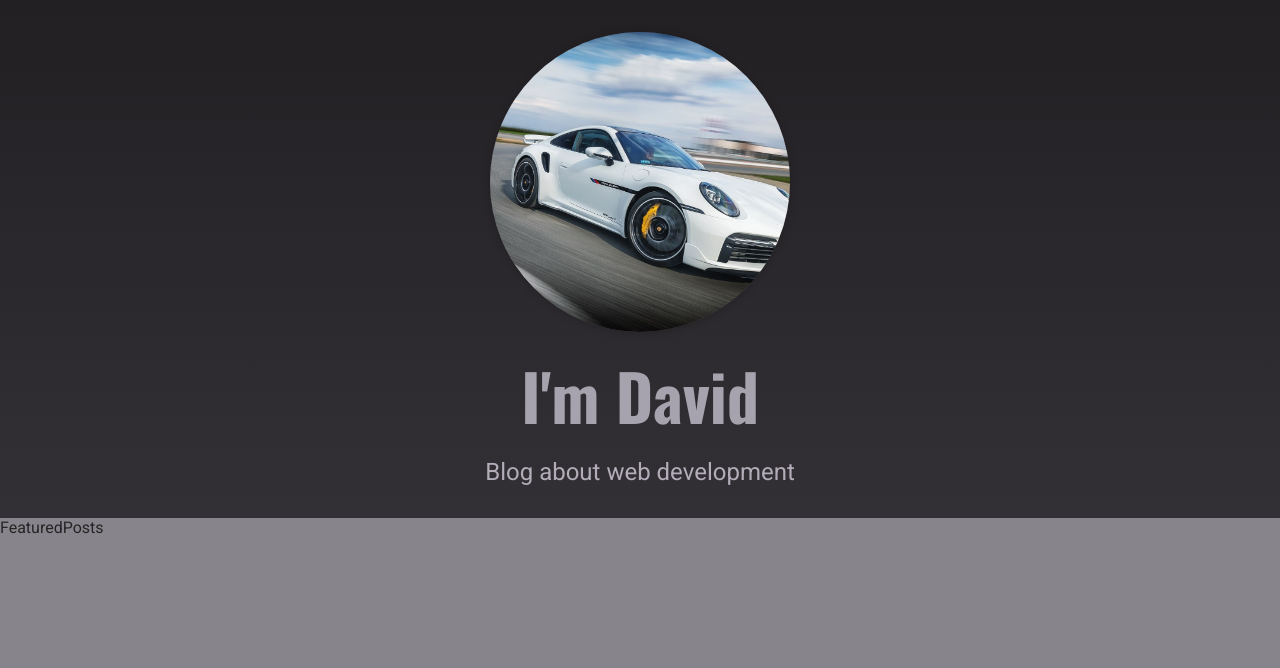
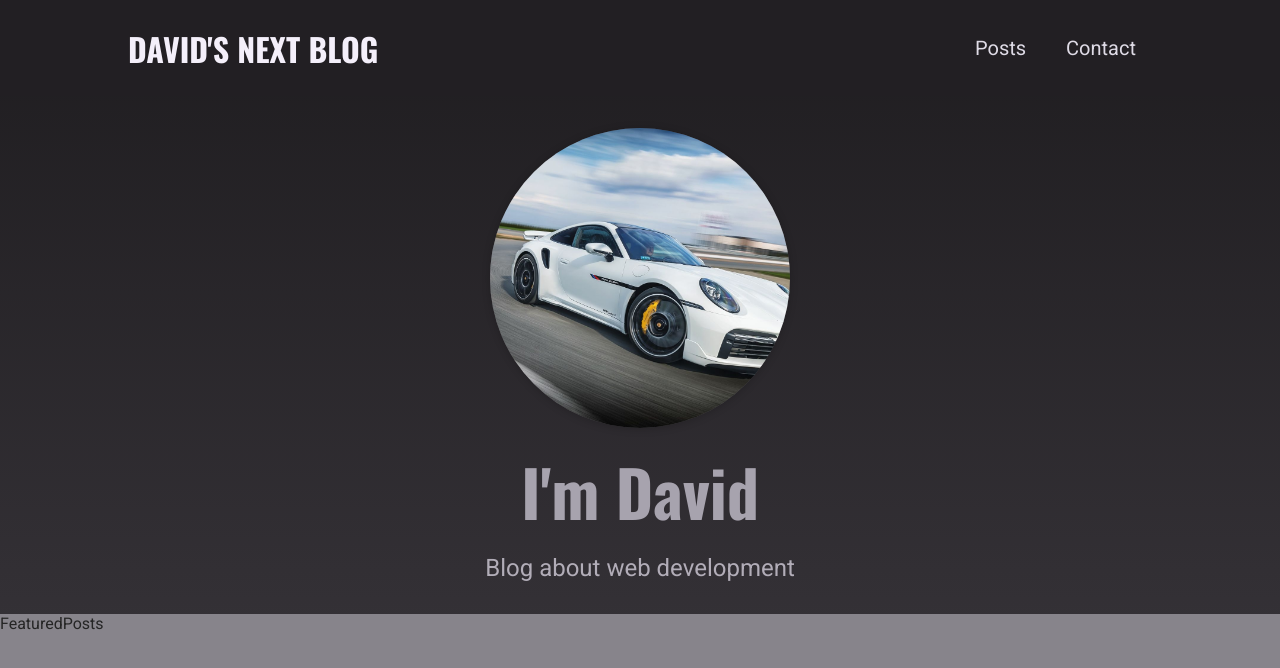
Before and after one commit to konojack/full-blog-nextjs, a Next.js app: page / in a window 1280 px wide. Shown: the top 668 px of the page. Built offline with nearby package versions, Linux system fonts and the light colour scheme.

Commit message:
added navigation part

```diff
--- /dev/null
+++ b/components/home-page/layout/layout.js
@@ -0,0 +1,12 @@
+import MainNavigation from './main-navigation';
+
+const Layout = ({ children }) => {
+  return (
+    <>
+      <MainNavigation />
+      <main>{children}</main>
+    </>
+  );
+};
+
+export default Layout;
--- /dev/null
+++ b/components/home-page/layout/logo.js
@@ -0,0 +1,6 @@
+import classes from './logo.module.css';
+const Logo = () => {
+  return <div className={classes.logo}>David's Next Blog</div>;
+};
+
+export default Logo;
--- /dev/null
+++ b/components/home-page/layout/logo.module.css
@@ -0,0 +1,13 @@
+.logo {
+  text-transform: uppercase;
+  font-size: var(--size-5);
+  font-weight: bold;
+  font-family: 'Oswald', sans-serif;
+  color: var(--color-grey-50);
+}
+
+@media (min-width: 768px) {
+  .logo {
+    font-size: var(--size-8);
+  }
+}
--- /dev/null
+++ b/components/home-page/layout/main-navigation.js
@@ -0,0 +1,25 @@
+import Link from 'next/link';
+import Logo from './logo';
+import classes from './main-navigation.module.css';
+
+const MainNavigation = () => {
+  return (
+    <header className={classes.header}>
+      <Link href="/">
+        <Logo />
+      </Link>
+      <nav>
+        <ul>
+          <li>
+            <Link href="/posts">Posts</Link>
+          </li>
+          <li>
+            <Link href="/contact">Contact</Link>
+          </li>
+        </ul>
+      </nav>
+    </header>
+  );
+};
+
+export default MainNavigation;
--- /dev/null
+++ b/components/home-page/layout/main-navigation.module.css
@@ -0,0 +1,42 @@
+.header {
+  width: 100%;
+  height: 6rem;
+  background-color: var(--color-grey-900);
+  display: flex;
+  justify-content: space-between;
+  align-items: center;
+  padding: 0 10%;
+}
+
+.header ul {
+  list-style: none;
+  display: flex;
+  align-items: baseline;
+  margin: 0;
+  padding: 0;
+}
+
+.header li {
+  margin: 0 var(--size-4);
+}
+
+.header a {
+  color: var(--color-grey-100);
+  font-size: var(--size-4);
+}
+
+.header a:hover,
+.header a:active,
+.header a.active {
+  color: var(--color-grey-200);
+}
+
+@media (min-width: 768px) {
+  .header ul {
+    gap: 0.5rem;
+  }
+
+  .header a {
+    font-size: var(--size-5);
+  }
+}
--- a/pages/_app.js
+++ b/pages/_app.js
@@ -1,5 +1,10 @@
+import Layout from '../components/home-page/layout/layout';
 import '../styles/global.css';
 
 export default function App({ Component, pageProps }) {
-  return <Component {...pageProps} />;
+  return (
+    <Layout>
+      <Component {...pageProps} />
+    </Layout>
+  );
 }
```
